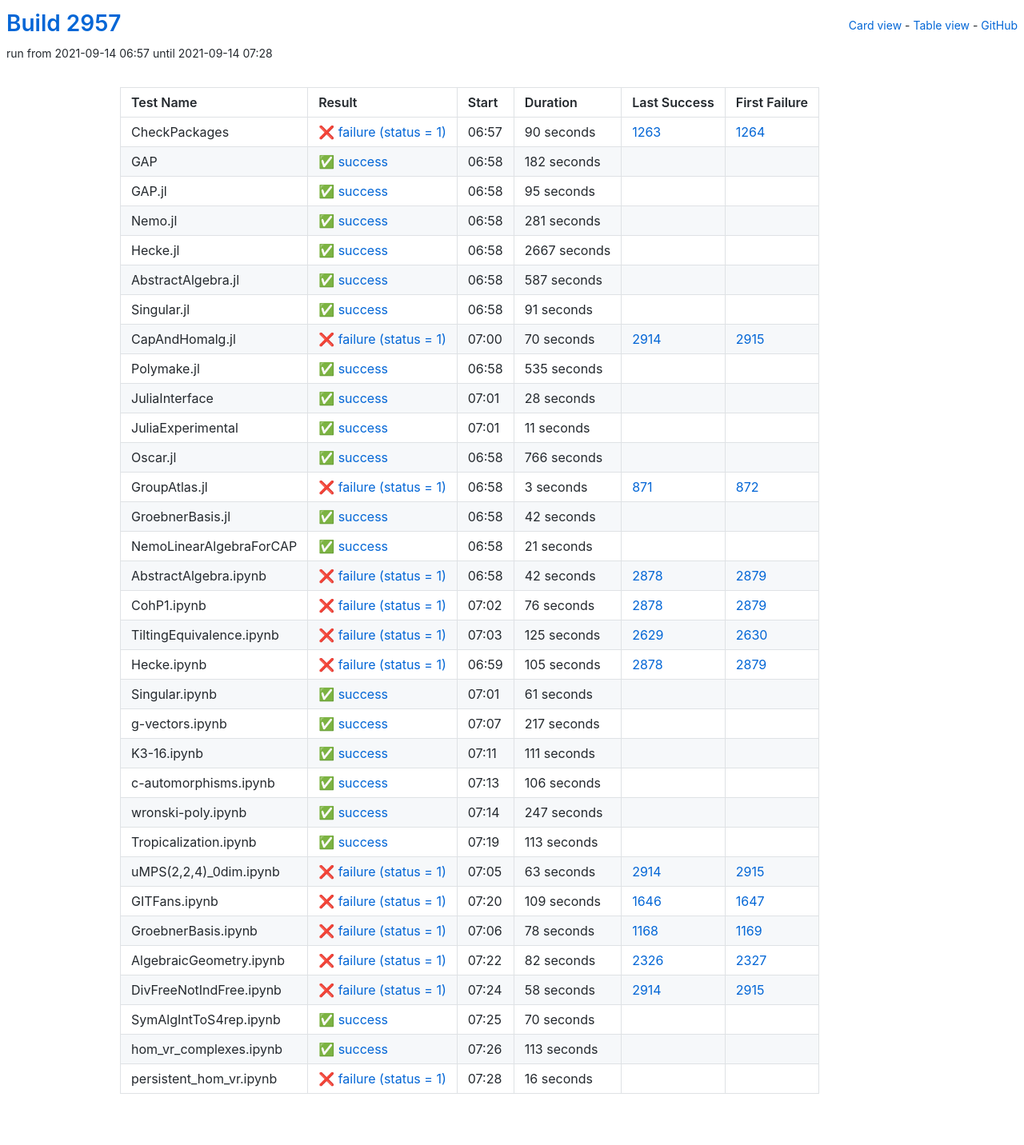
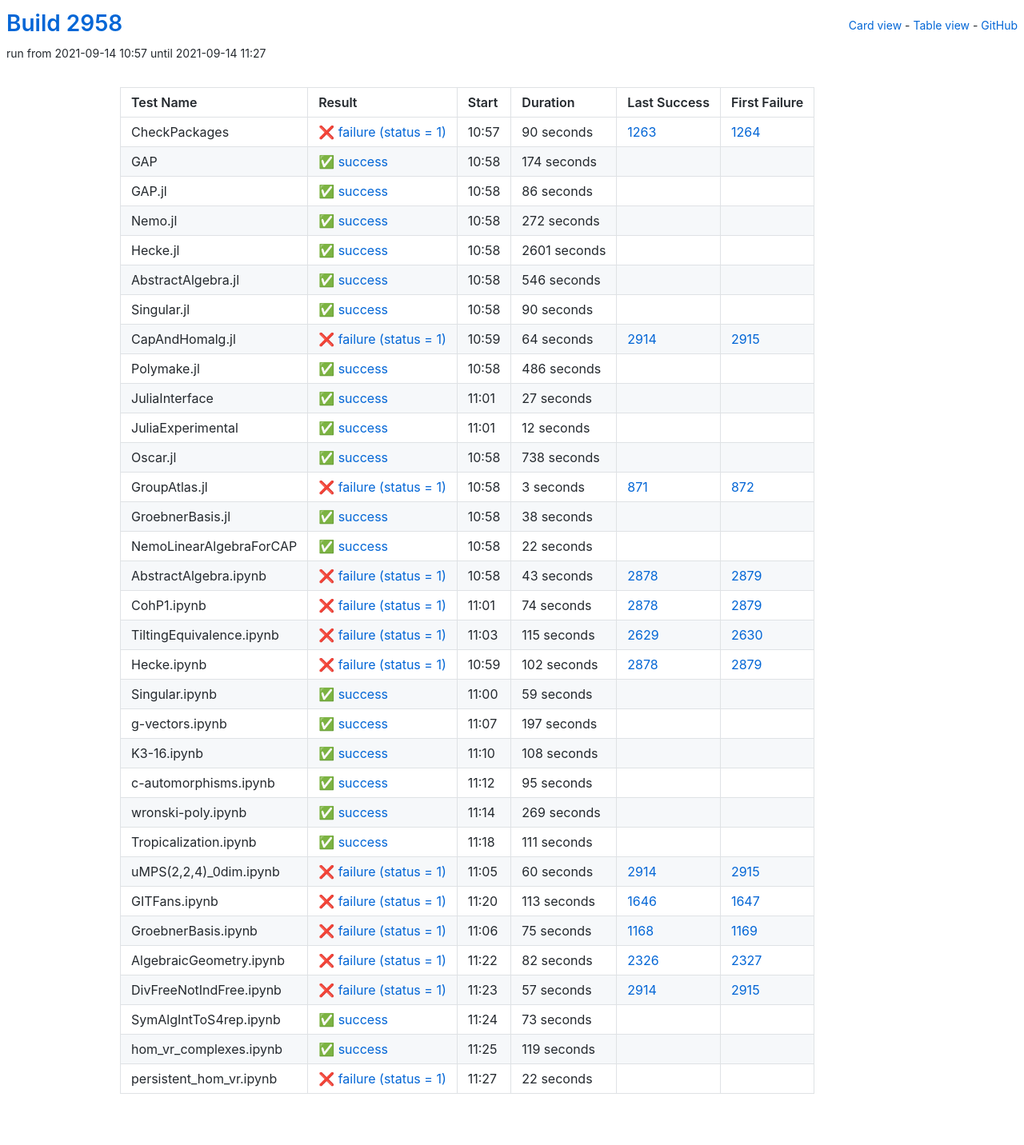
Before and after one commit to oscar-system/oscar-ci-status-stable, a Jekyll site: the page built from table.html, in a window 1280 px wide. Shown: the whole page at 80% size. Built offline with Jekyll 4.4.1, drawn with Linux system fonts in a browser that asks for light colours.

Commit message:
Build #2958

```diff
--- a/_data/ci.yml
+++ b/_data/ci.yml
@@ -1,6 +1,6 @@
 ---
-build: 2957
-build_url: https://oscarci.mathematik.uni-kl.de/job/oscar-stable/2957/
+build: 2958
+build_url: https://oscarci.mathematik.uni-kl.de/job/oscar-stable/2958/
 job: oscar-stable
 organization: oscar-system
 repo: oscar-ci-status-stable
@@ -8,8 +8,8 @@ repourl: https://github.com/oscar-system/oscar-ci-status-stable
 tests:
 - name: CheckPackages
   id: checkpackages
-  log: https://oscarci.mathematik.uni-kl.de/job/oscar-stable/2957/artifact/logs/build-2957/CheckPackages.log
-  start: 2021-09-14 06:57
+  log: https://oscarci.mathematik.uni-kl.de/job/oscar-stable/2958/artifact/logs/build-2958/CheckPackages.log
+  start: 2021-09-14 10:57
   success: false
   exitcode: 1
   status: failure
@@ -20,140 +20,140 @@ tests:
   first_failure_url: https://oscarci.mathematik.uni-kl.de/job/oscar-stable/1264/
 - name: GAP
   id: gap
-  log: https://oscarci.mathematik.uni-kl.de/job/oscar-stable/2957/artifact/logs/build-2957/GAP.log
-  start: 2021-09-14 06:58
+  log: https://oscarci.mathematik.uni-kl.de/job/oscar-stable/2958/artifact/logs/build-2958/GAP.log
+  start: 2021-09-14 10:58
   success: true
   exitcode: 0
   status: success
-  duration: 182
+  duration: 174
   last_success: false
   last_success_url:
   first_failure: false
   first_failure_url:
 - name: GAP.jl
   id: gap-jl
-  log: https://oscarci.mathematik.uni-kl.de/job/oscar-stable/2957/artifact/logs/build-2957/GAP.jl.log
-  start: 2021-09-14 06:58
+  log: https://oscarci.mathematik.uni-kl.de/job/oscar-stable/2958/artifact/logs/build-2958/GAP.jl.log
+  start: 2021-09-14 10:58
   success: true
   exitcode: 0
   status: success
-  duration: 95
+  duration: 86
   last_success: false
   last_success_url:
   first_failure: false
   first_failure_url:
 - name: Nemo.jl
   id: nemo-jl
-  log: https://oscarci.mathematik.uni-kl.de/job/oscar-stable/2957/artifact/logs/build-2957/Nemo.jl.log
-  start: 2021-09-14 06:58
+  log: https://oscarci.mathematik.uni-kl.de/job/oscar-stable/2958/artifact/logs/build-2958/Nemo.jl.log
+  start: 2021-09-14 10:58
   success: true
   exitcode: 0
   status: success
-  duration: 281
+  duration: 272
   last_success: false
   last_success_url:
   first_failure: false
   first_failure_url:
 - name: Hecke.jl
   id: hecke-jl
-  log: https://oscarci.mathematik.uni-kl.de/job/oscar-stable/2957/artifact/logs/build-2957/Hecke.jl.log
-  start: 2021-09-14 06:58
+  log: https://oscarci.mathematik.uni-kl.de/job/oscar-stable/2958/artifact/logs/build-2958/Hecke.jl.log
+  start: 2021-09-14 10:58
   success: true
   exitcode: 0
   status: success
-  duration: 2667
+  duration: 2601
   last_success: false
   last_success_url:
   first_failure: false
   first_failure_url:
 - name: AbstractAlgebra.jl
   id: abstractalgebra-jl
-  log: https://oscarci.mathematik.uni-kl.de/job/oscar-stable/2957/artifact/logs/build-2957/AbstractAlgebra.jl.log
-  start: 2021-09-14 06:58
+  log: https://oscarci.mathematik.uni-kl.de/job/oscar-stable/2958/artifact/logs/build-2958/AbstractAlgebra.jl.log
+  start: 2021-09-14 10:58
   success: true
   exitcode: 0
   status: success
-  duration: 587
+  duration: 546
   last_success: false
   last_success_url:
   first_failure: false
   first_failure_url:
 - name: Singular.jl
   id: singular-jl
-  log: https://oscarci.mathematik.uni-kl.de/job/oscar-stable/2957/artifact/logs/build-2957/Singular.jl.log
-  start: 2021-09-14 06:58
+  log: https://oscarci.mathematik.uni-kl.de/job/oscar-stable/2958/artifact/logs/build-2958/Singular.jl.log
+  start: 2021-09-14 10:58
   success: true
   exitcode: 0
   status: success
-  duration: 91
+  duration: 90
   last_success: false
   last_success_url:
   first_failure: false
   first_failure_url:
 - name: CapAndHomalg.jl
   id: capandhomalg-jl
-  log: https://oscarci.mathematik.uni-kl.de/job/oscar-stable/2957/artifact/logs/build-2957/CapAndHomalg.jl.log
-  start: 2021-09-14 07:00
+  log: https://oscarci.mathematik.uni-kl.de/job/oscar-stable/2958/artifact/logs/build-2958/CapAndHomalg.jl.log
+  start: 2021-09-14 10:59
   success: false
   exitcode: 1
   status: failure
-  duration: 70
+  duration: 64
   last_success: 2914
   last_success_url: https://oscarci.mathematik.uni-kl.de/job/oscar-stable/2914/
   first_failure: 2915
   first_failure_url: https://oscarci.mathematik.uni-kl.de/job/oscar-stable/2915/
 - name: Polymake.jl
   id: polymake-jl
-  log: https://oscarci.mathematik.uni-kl.de/job/oscar-stable/2957/artifact/logs/build-2957/Polymake.jl.log
-  start: 2021-09-14 06:58
+  log: https://oscarci.mathematik.uni-kl.de/job/oscar-stable/2958/artifact/logs/build-2958/Polymake.jl.log
+  start: 2021-09-14 10:58
   success: true
   exitcode: 0
   status: success
-  duration: 535
+  duration: 486
   last_success: false
   last_success_url:
   first_failure: false
   first_failure_url:
 - name: JuliaInterface
   id: juliainterface
-  log: https://oscarci.mathematik.uni-kl.de/job/oscar-stable/2957/artifact/logs/build-2957/JuliaInterface.log
-  start: 2021-09-14 07:01
+  log: https://oscarci.mathematik.uni-kl.de/job/oscar-stable/2958/artifact/logs/build-2958/JuliaInterface.log
+  start: 2021-09-14 11:01
   success: true
   exitcode: 0
   status: success
-  duration: 28
+  duration: 27
   last_success: false
   last_success_url:
   first_failure: false
   first_failure_url:
 - name: JuliaExperimental
   id: juliaexperimental
-  log: https://oscarci.mathematik.uni-kl.de/job/oscar-stable/2957/artifact/logs/build-2957/JuliaExperimental.log
-  start: 2021-09-14 07:01
+  log: https://oscarci.mathematik.uni-kl.de/job/oscar-stable/2958/artifact/logs/build-2958/JuliaExperimental.log
+  start: 2021-09-14 11:01
   success: true
   exitcode: 0
   status: success
-  duration: 11
+  duration: 12
   last_success: false
   last_success_url:
   first_failure: false
   first_failure_url:
 - name: Oscar.jl
   id: oscar-jl
-  log: https://oscarci.mathematik.uni-kl.de/job/oscar-stable/2957/artifact/logs/build-2957/Oscar.jl.log
-  start: 2021-09-14 06:58
+  log: https://oscarci.mathematik.uni-kl.de/job/oscar-stable/2958/artifact/logs/build-2958/Oscar.jl.log
+  start: 2021-09-14 10:58
   success: true
   exitcode: 0
   status: success
-  duration: 766
+  duration: 738
   last_success: false
   last_success_url:
   first_failure: false
   first_failure_url:
 - name: GroupAtlas.jl
   id: groupatlas-jl
-  log: https://oscarci.mathematik.uni-kl.de/job/oscar-stable/2957/artifact/logs/build-2957/GroupAtlas.jl.log
-  start: 2021-09-14 06:58
+  log: https://oscarci.mathematik.uni-kl.de/job/oscar-stable/2958/artifact/logs/build-2958/GroupAtlas.jl.log
+  start: 2021-09-14 10:58
   success: false
   exitcode: 1
   status: failure
@@ -164,104 +164,140 @@ tests:
   first_failure_url: https://oscarci.mathematik.uni-kl.de/job/oscar-stable/872/
 - name: GroebnerBasis.jl
   id: groebnerbasis-jl
-  log: https://oscarci.mathematik.uni-kl.de/job/oscar-stable/2957/artifact/logs/build-2957/GroebnerBasis.jl.log
-  start: 2021-09-14 06:58
+  log: https://oscarci.mathematik.uni-kl.de/job/oscar-stable/2958/artifact/logs/build-2958/GroebnerBasis.jl.log
+  start: 2021-09-14 10:58
   success: true
   exitcode: 0
   status: success
-  duration: 42
+  duration: 38
   last_success: false
   last_success_url:
   first_failure: false
   first_failure_url:
 - name: NemoLinearAlgebraForCAP
   id: nemolinearalgebraforcap
-  log: https://oscarci.mathematik.uni-kl.de/job/oscar-stable/2957/artifact/logs/build-2957/NemoLinearAlgebraForCAP.log
-  start: 2021-09-14 06:58
+  log: https://oscarci.mathematik.uni-kl.de/job/oscar-stable/2958/artifact/logs/build-2958/NemoLinearAlgebraForCAP.log
+  start: 2021-09-14 10:58
   success: true
   exitcode: 0
   status: success
-  duration: 21
+  duration: 22
   last_success: false
   last_success_url:
   first_failure: false
   first_failure_url:
 - name: AbstractAlgebra.ipynb
   id: abstractalgebra-ipynb
-  log: https://oscarci.mathematik.uni-kl.de/job/oscar-stable/2957/artifact/logs/build-2957/AbstractAlgebra.ipynb.log
-  start: 2021-09-14 06:58
+  log: https://oscarci.mathematik.uni-kl.de/job/oscar-stable/2958/artifact/logs/build-2958/AbstractAlgebra.ipynb.log
+  start: 2021-09-14 10:58
   success: false
   exitcode: 1
   status: failure
-  duration: 42
+  duration: 43
   last_success: 2878
   last_success_url: https://oscarci.mathematik.uni-kl.de/job/oscar-stable/2878/
   first_failure: 2879
   first_failure_url: https://oscarci.mathematik.uni-kl.de/job/oscar-stable/2879/
 - name: CohP1.ipynb
   id: cohp1-ipynb
-  log: https://oscarci.mathematik.uni-kl.de/job/oscar-stable/2957/artifact/logs/build-2957/CohP1.ipynb.log
-  start: 2021-09-14 07:02
+  log: https://oscarci.mathematik.uni-kl.de/job/oscar-stable/2958/artifact/logs/build-2958/CohP1.ipynb.log
+  start: 2021-09-14 11:01
   success: false
   exitcode: 1
   status: failure
-  duration: 76
+  duration: 74
   last_success: 2878
   last_success_url: https://oscarci.mathematik.uni-kl.de/job/oscar-stable/2878/
   first_failure: 2879
   first_failure_url: https://oscarci.mathematik.uni-kl.de/job/oscar-stable/2879/
 - name: TiltingEquivalence.ipynb
   id: tiltingequivalence-ipynb
-  log: https://oscarci.mathematik.uni-kl.de/job/oscar-stable/2957/artifact/logs/build-2957/TiltingEquivalence.ipynb.log
-  start: 2021-09-14 07:03
+  log: https://oscarci.mathematik.uni-kl.de/job/oscar-stable/2958/artifact/logs/build-2958/TiltingEquivalence.ipynb.log
+  start: 2021-09-14 11:03
   success: false
   exitcode: 1
   status: failure
-  duration: 125
+  duration: 115
   last_success: 2629
   last_success_url: https://oscarci.mathematik.uni-kl.de/job/oscar-stable/2629/
   first_failure: 2630
   first_failure_url: https://oscarci.mathematik.uni-kl.de/job/oscar-stable/2630/
 - name: Hecke.ipynb
   id: hecke-ipynb
-  log: https://oscarci.mathematik.uni-kl.de/job/oscar-stable/2957/artifact/logs/build-2957/Hecke.ipynb.log
-  start: 2021-09-14 06:59
+  log: https://oscarci.mathematik.uni-kl.de/job/oscar-stable/2958/artifact/logs/build-2958/Hecke.ipynb.log
+  start: 2021-09-14 10:59
   success: false
   exitcode: 1
   status: failure
-  duration: 105
+  duration: 102
   last_success: 2878
   last_success_url: https://oscarci.mathematik.uni-kl.de/job/oscar-stable/2878/
   first_failure: 2879
   first_failure_url: https://oscarci.mathematik.uni-kl.de/job/oscar-stable/2879/
 - name: Singular.ipynb
   id: singular-ipynb
-  log: https://oscarci.mathematik.uni-kl.de/job/oscar-stable/2957/artifact/logs/build-2957/Singular.ipynb.log
-  start: 2021-09-14 07:01
+  log: https://oscarci.mathematik.uni-kl.de/job/oscar-stable/2958/artifact/logs/build-2958/Singular.ipynb.log
+  start: 2021-09-14 11:00
   success: true
   exitcode: 0
   status: success
-  duration: 61
+  duration: 59
   last_success: false
   last_success_url:
   first_failure: false
   first_failure_url:
 - name: g-vectors.ipynb
   id: g-vectors-ipynb
-  log: https://oscarci.mathematik.uni-kl.de/job/oscar-stable/2957/artifact/logs/build-2957/g-vectors.ipynb.log
-  start: 2021-09-14 07:07
+  log: https://oscarci.mathematik.uni-kl.de/job/oscar-stable/2958/artifact/logs/build-2958/g-vectors.ipynb.log
+  start: 2021-09-14 11:07
   success: true
   exitcode: 0
   status: success
-  duration: 217
+  duration: 197
   last_success: false
   last_success_url:
   first_failure: false
   first_failure_url:
 - name: K3-16.ipynb
   id: k3-16-ipynb
-  log: https://oscarci.mathematik.uni-kl.de/job/oscar-stable/2957/artifact/logs/build-2957/K3-16.ipynb.log
-  start: 2021-09-14 07:11
+  log: https://oscarci.mathematik.uni-kl.de/job/oscar-stable/2958/artifact/logs/build-2958/K3-16.ipynb.log
+  start: 2021-09-14 11:10
+  success: true
+  exitcode: 0
+  status: success
+  duration: 108
+  last_success: false
+  last_success_url:
+  first_failure: false
+  first_failure_url:
+- name: c-automorphisms.ipynb
+  id: c-automorphisms-ipynb
+  log: https://oscarci.mathematik.uni-kl.de/job/oscar-stable/2958/artifact/logs/build-2958/c-automorphisms.ipynb.log
+  start: 2021-09-14 11:12
+  success: true
+  exitcode: 0
+  status: success
+  duration: 95
+  last_success: false
+  last_success_url:
+  first_failure: false
+  first_failure_url:
+- name: wronski-poly.ipynb
+  id: wronski-poly-ipynb
+  log: https://oscarci.mathematik.uni-kl.de/job/oscar-stable/2958/artifact/logs/build-2958/wronski-poly.ipynb.log
+  start: 2021-09-14 11:14
+  success: true
+  exitcode: 0
+  status: success
+  duration: 269
+  last_success: false
+  last_success_url:
+  first_failure: false
+  first_failure_url:
+- name: Tropicalization.ipynb
+  id: tropicalization-ipynb
+  log: https://oscarci.mathematik.uni-kl.de/job/oscar-stable/2958/artifact/logs/build-2958/Tropicalization.ipynb.log
+  start: 2021-09-14 11:18
   success: true
   exitcode: 0
   status: success
@@ -270,82 +306,46 @@ tests:
   last_success_url:
   first_failure: false
   first_failure_url:
-- name: c-automorphisms.ipynb
-  id: c-automorphisms-ipynb
-  log: https://oscarci.mathematik.uni-kl.de/job/oscar-stable/2957/artifact/logs/build-2957/c-automorphisms.ipynb.log
-  start: 2021-09-14 07:13
-  success: true
-  exitcode: 0
-  status: success
-  duration: 106
-  last_success: false
-  last_success_url:
-  first_failure: false
-  first_failure_url:
-- name: wronski-poly.ipynb
-  id: wronski-poly-ipynb
-  log: https://oscarci.mathematik.uni-kl.de/job/oscar-stable/2957/artifact/logs/build-2957/wronski-poly.ipynb.log
-  start: 2021-09-14 07:14
-  success: true
-  exitcode: 0
-  status: success
-  duration: 247
-  last_success: false
-  last_success_url:
-  first_failure: false
-  first_failure_url:
-- name: Tropicalization.ipynb
-  id: tropicalization-ipynb
-  log: https://oscarci.mathematik.uni-kl.de/job/oscar-stable/2957/artifact/logs/build-2957/Tropicalization.ipynb.log
-  start: 2021-09-14 07:19
-  success: true
-  exitcode: 0
-  status: success
-  duration: 113
-  last_success: false
-  last_success_url:
-  first_failure: false
-  first_failure_url:
 - name: uMPS(2,2,4)_0dim.ipynb
   id: umps-2-2-4-0dim-ipynb
-  log: https://oscarci.mathematik.uni-kl.de/job/oscar-stable/2957/artifact/logs/build-2957/uMPS-2-2-4-_0dim.ipynb.log
-  start: 2021-09-14 07:05
+  log: https://oscarci.mathematik.uni-kl.de/job/oscar-stable/2958/artifact/logs/build-2958/uMPS-2-2-4-_0dim.ipynb.log
+  start: 2021-09-14 11:05
   success: false
   exitcode: 1
   status: failure
-  duration: 63
+  duration: 60
   last_success: 2914
   last_success_url: https://oscarci.mathematik.uni-kl.de/job/oscar-stable/2914/
   first_failure: 2915
   first_failure_url: https://oscarci.mathematik.uni-kl.de/job/oscar-stable/2915/
 - name: GITFans.ipynb
   id: gitfans-ipynb
-  log: https://oscarci.mathematik.uni-kl.de/job/oscar-stable/2957/artifact/logs/build-2957/GITFans.ipynb.log
-  start: 2021-09-14 07:20
+  log: https://oscarci.mathematik.uni-kl.de/job/oscar-stable/2958/artifact/logs/build-2958/GITFans.ipynb.log
+  start: 2021-09-14 11:20
   success: false
   exitcode: 1
   status: failure
-  duration: 109
+  duration: 113
   last_success: 1646
   last_success_url: https://oscarci.mathematik.uni-kl.de/job/oscar-stable/1646/
   first_failure: 1647
   first_failure_url: https://oscarci.mathematik.uni-kl.de/job/oscar-stable/1647/
 - name: GroebnerBasis.ipynb
   id: groebnerbasis-ipynb
-  log: https://oscarci.mathematik.uni-kl.de/job/oscar-stable/2957/artifact/logs/build-2957/GroebnerBasis.ipynb.log
-  start: 2021-09-14 07:06
+  log: https://oscarci.mathematik.uni-kl.de/job/oscar-stable/2958/artifact/logs/build-2958/GroebnerBasis.ipynb.log
+  start: 2021-09-14 11:06
   success: false
   exitcode: 1
   status: failure
-  duration: 78
+  duration: 75
   last_success: 1168
   last_success_url: https://oscarci.mathematik.uni-kl.de/job/oscar-stable/1168/
   first_failure: 1169
   first_failure_url: https://oscarci.mathematik.uni-kl.de/job/oscar-stable/1169/
 - name: AlgebraicGeometry.ipynb
   id: algebraicgeometry-ipynb
-  log: https://oscarci.mathematik.uni-kl.de/job/oscar-stable/2957/artifact/logs/build-2957/AlgebraicGeometry.ipynb.log
-  start: 2021-09-14 07:22
+  log: https://oscarci.mathematik.uni-kl.de/job/oscar-stable/2958/artifact/logs/build-2958/AlgebraicGeometry.ipynb.log
+  start: 2021-09-14 11:22
   success: false
   exitcode: 1
   status: failure
@@ -356,48 +356,48 @@ tests:
   first_failure_url: https://oscarci.mathematik.uni-kl.de/job/oscar-stable/2327/
 - name: DivFreeNotIndFree.ipynb
   id: divfreenotindfree-ipynb
-  log: https://oscarci.mathematik.uni-kl.de/job/oscar-stable/2957/artifact/logs/build-2957/DivFreeNotIndFree.ipynb.log
-  start: 2021-09-14 07:24
+  log: https://oscarci.mathematik.uni-kl.de/job/oscar-stable/2958/artifact/logs/build-2958/DivFreeNotIndFree.ipynb.log
+  start: 2021-09-14 11:23
   success: false
   exitcode: 1
   status: failure
-  duration: 58
+  duration: 57
   last_success: 2914
   last_success_url: https://oscarci.mathematik.uni-kl.de/job/oscar-stable/2914/
   first_failure: 2915
   first_failure_url: https://oscarci.mathematik.uni-kl.de/job/oscar-stable/2915/
 - name: SymAlgIntToS4rep.ipynb
   id: symalginttos4rep-ipynb
-  log: https://oscarci.mathematik.uni-kl.de/job/oscar-stable/2957/artifact/logs/build-2957/SymAlgIntToS4rep.ipynb.log
-  start: 2021-09-14 07:25
+  log: https://oscarci.mathematik.uni-kl.de/job/oscar-stable/2958/artifact/logs/build-2958/SymAlgIntToS4rep.ipynb.log
+  start: 2021-09-14 11:24
   success: true
   exitcode: 0
   status: success
-  duration: 70
+  duration: 73
   last_success: false
   last_success_url:
   first_failure: false
   first_failure_url:
 - name: hom_vr_complexes.ipynb
   id: hom-vr-complexes-ipynb
-  log: https://oscarci.mathematik.uni-kl.de/job/oscar-stable/2957/artifact/logs/build-2957/hom_vr_complexes.ipynb.log
-  start: 2021-09-14 07:26
+  log: https://oscarci.mathematik.uni-kl.de/job/oscar-stable/2958/artifact/logs/build-2958/hom_vr_complexes.ipynb.log
+  start: 2021-09-14 11:25
   success: true
   exitcode: 0
   status: success
-  duration: 113
+  duration: 119
   last_success: false
   last_success_url:
   first_failure: false
   first_failure_url:
 - name: persistent_hom_vr.ipynb
   id: persistent-hom-vr-ipynb
-  log: https://oscarci.mathematik.uni-kl.de/job/oscar-stable/2957/artifact/logs/build-2957/persistent_hom_vr.ipynb.log
-  start: 2021-09-14 07:28
+  log: https://oscarci.mathematik.uni-kl.de/job/oscar-stable/2958/artifact/logs/build-2958/persistent_hom_vr.ipynb.log
+  start: 2021-09-14 11:27
   success: false
   exitcode: 1
   status: failure
-  duration: 16
+  duration: 22
   last_success: false
   last_success_url:
   first_failure: false
```
Also changed, not shown: README.md.
